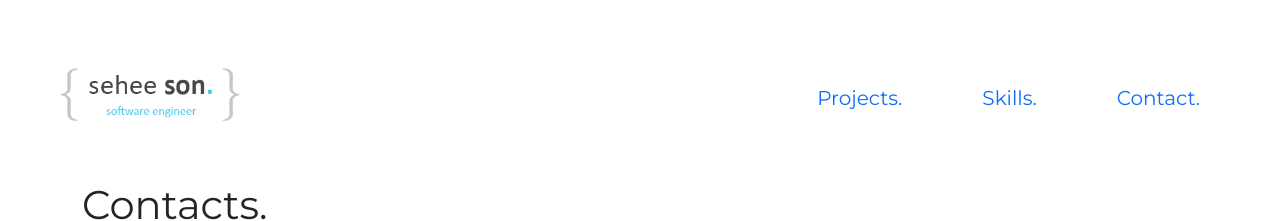
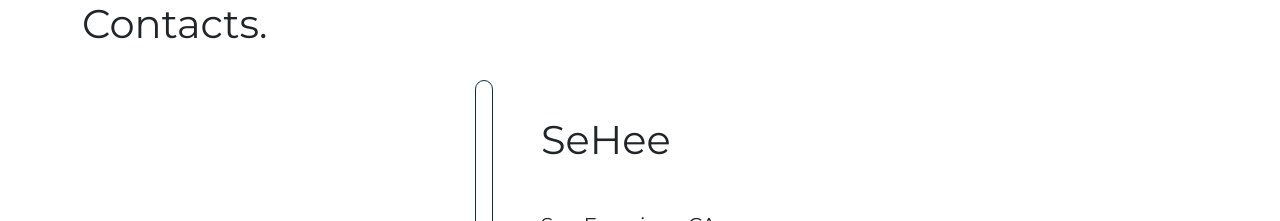
Before and after one commit to seheesf88/portfolio_v3, a React (Create React App) app: page /#/contacts in a window 1280 px wide. Shown: the top 221 px of the page. Built offline with nearby package versions, Linux system fonts and the light colour scheme.

Commit message:
test(test): test

```diff
--- a/src/App.js
+++ b/src/App.js
@@ -9,7 +9,7 @@ import Projects from './Projects';
 import ContactsV4 from './ContactsV4';
 
 const App = () => {
-  const v4 = false;
+  const v4 = true;
   return (
     <main>
       {
```
